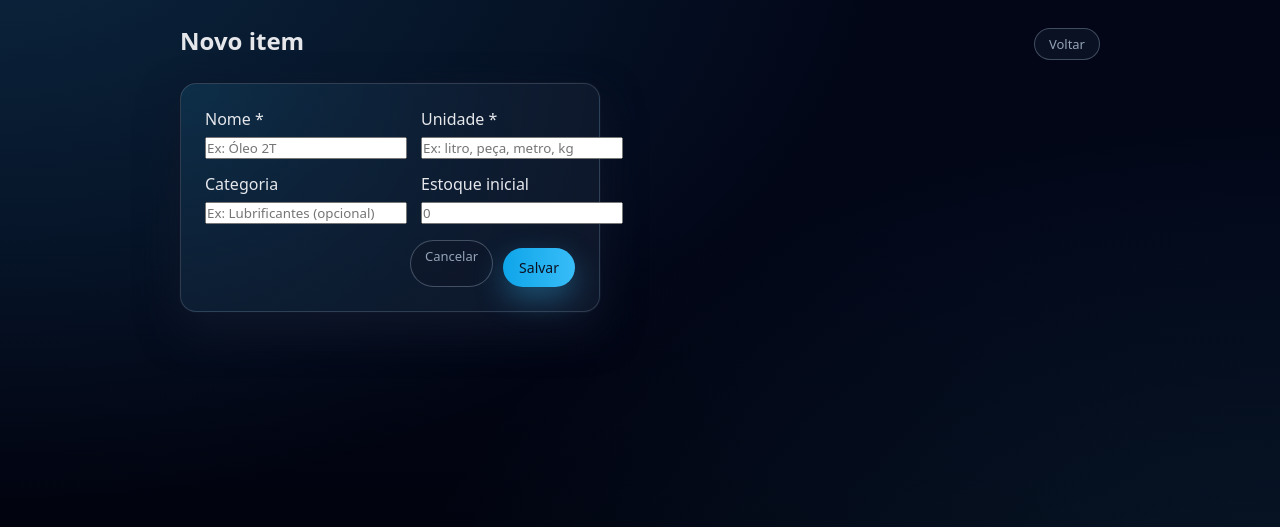
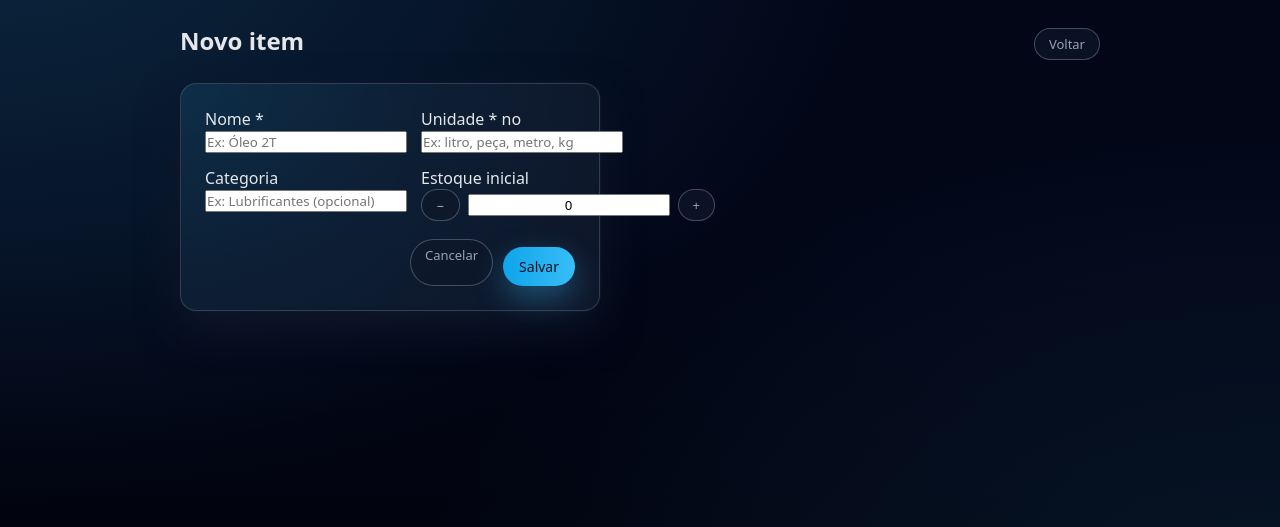
Before and after one commit to NettoSantana/gerenciador-ativos, a Flask app: page /almoxarifado/novo in a window 1280 px wide. Shown: the part 95-622 px from the top of the page. Run offline with Flask 3, Linux system fonts and the light colour scheme; a user stored in the database is signed in; parts of the project's set-up code (start-up, migrations or seed data) failed here and were passed over.

Commit message:
feat: botões + e - no estoque inicial do almoxarifado

```diff
--- a/templates/almoxarifado/novo.html
+++ b/templates/almoxarifado/novo.html
@@ -11,34 +11,63 @@
 
   <div class="card">
     <form method="POST" action="{{ url_for('almoxarifado.novo') }}">
+
       <div style="display:grid; grid-template-columns:1fr 1fr; gap:14px;">
+
         <div>
-          <label style="display:block; margin-bottom:6px;">Nome *</label>
+          <label>Nome *</label>
           <input name="nome" class="input" placeholder="Ex: Óleo 2T" required>
         </div>
 
         <div>
-          <label style="display:block; margin-bottom:6px;">Unidade *</label>
-          <input name="unidade" class="input" placeholder="Ex: litro, peça, metro, kg" required>
+          <label>Unidade *</label>
+no          <input name="unidade" class="input" placeholder="Ex: litro, peça, metro, kg" required>
         </div>
 
         <div>
-          <label style="display:block; margin-bottom:6px;">Categoria</label>
+          <label>Categoria</label>
           <input name="categoria" class="input" placeholder="Ex: Lubrificantes (opcional)">
         </div>
 
+        <!-- ESTOQUE COM + / - -->
         <div>
-          <label style="display:block; margin-bottom:6px;">Estoque inicial</label>
-          <input name="estoque_atual" class="input" placeholder="0" inputmode="decimal">
+          <label>Estoque inicial</label>
+
+          <div style="display:flex; align-items:center; gap:8px;">
+            <button type="button" class="btn-ghost" onclick="alterarEstoque(-1)">−</button>
+
+            <input
+              id="estoque"
+              name="estoque_atual"
+              class="input"
+              value="0"
+              inputmode="decimal"
+              style="text-align:center;"
+            >
+
+            <button type="button" class="btn-ghost" onclick="alterarEstoque(1)">+</button>
+          </div>
         </div>
+
       </div>
 
-      <div style="display:flex; gap:10px; justify-content:flex-end; margin-top:16px;">
+      <div style="display:flex; gap:10px; justify-content:flex-end; margin-top:18px;">
         <a href="{{ url_for('almoxarifado.index') }}" class="btn-ghost">Cancelar</a>
         <button type="submit" class="btn-primary">Salvar</button>
       </div>
+
     </form>
   </div>
 
 </div>
+
+<script>
+  function alterarEstoque(delta){
+    const input = document.getElementById("estoque");
+    let valor = parseFloat(input.value.replace(",", ".")) || 0;
+    valor = valor + delta;
+    if (valor < 0) valor = 0;
+    input.value = valor.toFixed(0);
+  }
+</script>
 {% endblock %}
```
